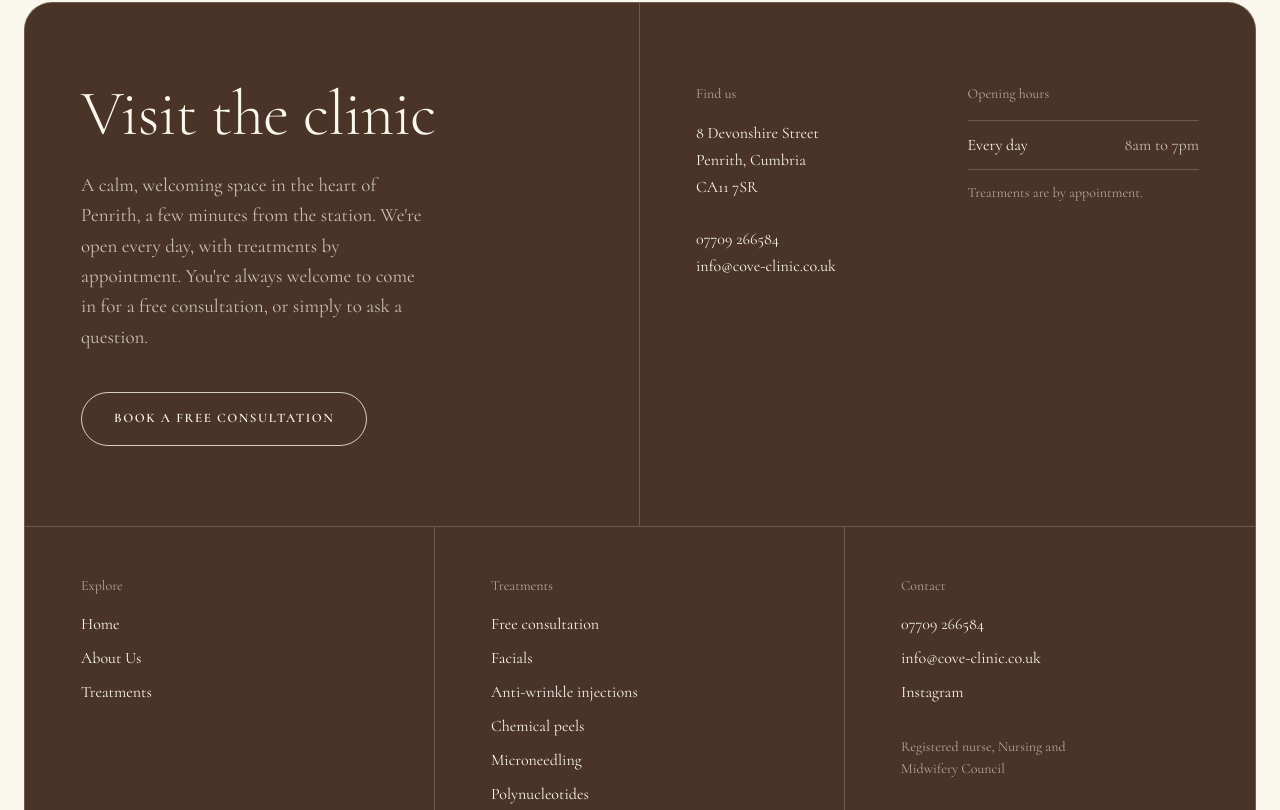
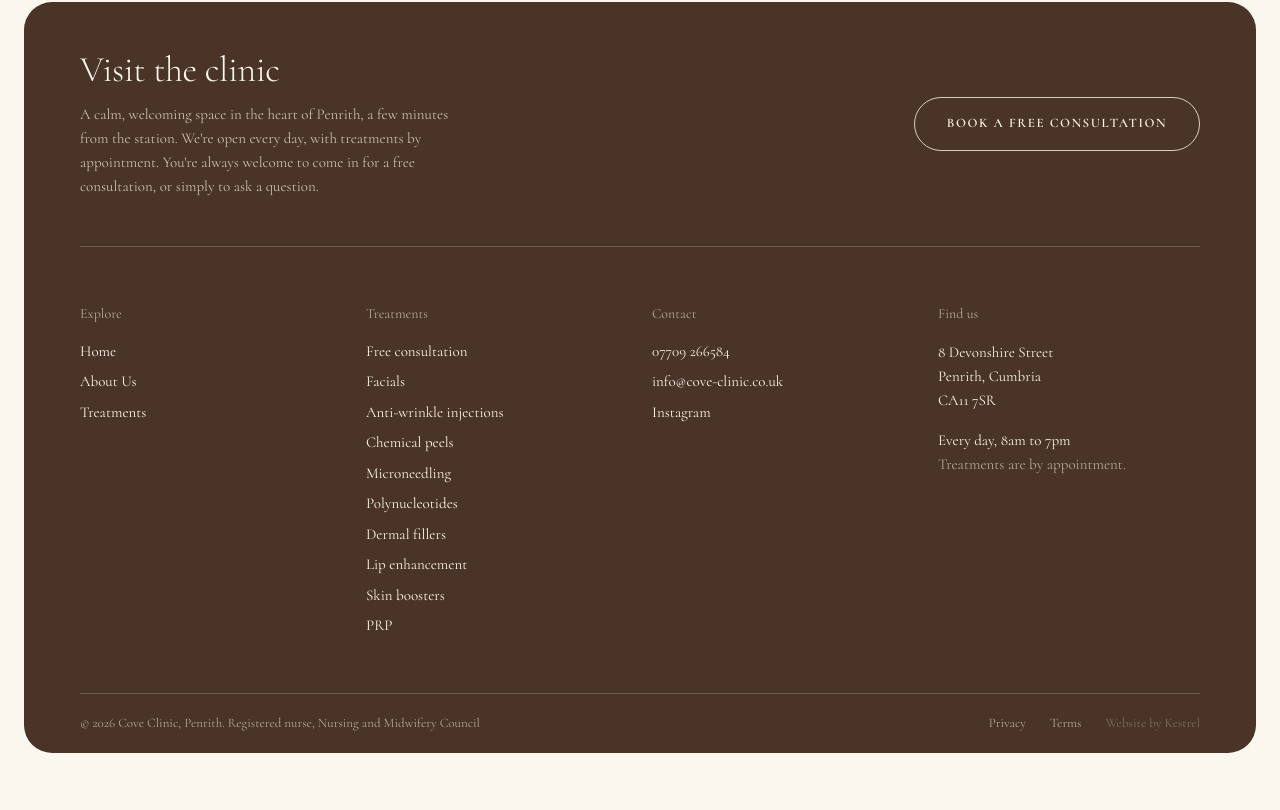
Before and after one commit to coveclinic/cove-clinic-site, a Next.js app: page / in a window 1280 px wide. Shown: the part 7330-8140 px from the top of the page. After the commit the page ends 8107 px from the top, so only its background shows below. Built offline with nearby package versions, Linux system fonts and the light colour scheme.

Commit message:
Smaller, classic footer with a short visit row, no large logo
Co-Authored-By: Claude Opus 5.5 <noreply@anthropic.com>
Claude-Session: https://claude.ai/code/session_017aqwsicqaoQLJQaGZhH3Er

```diff
--- a/components/Footer.tsx
+++ b/components/Footer.tsx
@@ -2,159 +2,113 @@ import Link from "next/link";
 import { footer, nav, site, treatmentsList, visit } from "@/lib/content";
 import { treatmentSlugs } from "@/lib/treatments";
 import { Button } from "@/components/Button";
-import { LogoField } from "@/components/LogoField";
 
-const cell = "border-paper/20";
+const label = "text-[14px] text-paper/60";
+const link = "transition-colors duration-200 hover:text-clay";
 
 /**
- * The page ends in one walnut block, a ruled grid in the manner of Marsea's
- * footer, in text alone. Row one: the invitation on the left, the practical
- * details on the right. Row two: three link columns. Row three: the wordmark
- * set large and filled with a moving colour field. Then a small-print bar.
+ * A classic footer in one walnut block: a short invitation to visit, four link
+ * and detail columns, then a single line of small print beneath one rule.
  */
 export function Footer() {
   const { address } = site;
   return (
-    <footer
-      id={visit.id}
-      aria-labelledby={`${visit.id}-heading`}
-      className="px-3 pb-3 md:px-6 md:pb-6"
-    >
-      <div className="mx-auto max-w-[1392px] overflow-hidden rounded-card border border-paper/20 bg-walnut text-paper">
-        {/* Row one: visit */}
-        <div className="grid lg:grid-cols-12">
-          <div className={`border-b px-7 py-12 md:px-10 md:py-16 lg:col-span-6 lg:border-b-0 lg:border-r lg:px-14 lg:py-20 ${cell}`}>
+    <footer id={visit.id} aria-labelledby={`${visit.id}-heading`} className="px-3 pb-3 md:px-6 md:pb-6">
+      <div className="mx-auto max-w-[1392px] overflow-hidden rounded-card bg-walnut px-7 text-paper md:px-10 lg:px-14">
+        <div className="flex flex-col gap-6 border-b border-paper/20 py-10 md:flex-row md:items-center md:justify-between md:py-12">
+          <div>
             <h2
               id={`${visit.id}-heading`}
-              className="font-display text-[44px] font-light leading-[0.98] tracking-[-0.01em] md:text-[64px]"
+              className="font-display text-[30px] font-light leading-[1.1] tracking-[-0.01em] md:text-[36px]"
             >
               {visit.heading}
             </h2>
-            <p className="mt-6 max-w-[38ch] text-[17px] leading-[1.6] text-paper/72 md:text-[19px]">
-              {visit.body}
-            </p>
-            <div className="mt-10">
-              <Button href={visit.cta.href} label={visit.cta.label} tone="paper" />
-            </div>
+            <p className="mt-3 max-w-[52ch] text-[15px] leading-[1.6] text-paper/72">{visit.body}</p>
           </div>
-          <div className="grid gap-10 px-7 py-12 sm:grid-cols-2 md:px-10 md:py-16 lg:col-span-6 lg:px-14 lg:py-20">
-            <div>
-              <p className="text-[14px] text-paper/60">{footer.addressHeading}</p>
-              <address className="mt-4 not-italic text-[16px] leading-[1.7]">
-                <p>{address.street}</p>
-                <p>
-                  {address.town}, {address.county}
-                </p>
-                <p>{address.postcode}</p>
-              </address>
-              <p className="mt-6 text-[16px] leading-[1.7]">
-                <a href={site.phoneHref} className="hover:text-clay">
-                  {site.phone}
-                </a>
-                <br />
-                <a href={`mailto:${site.email}`} className="hover:text-clay">
-                  {site.email}
-                </a>
-              </p>
-            </div>
-            <div>
-              <p className="text-[14px] text-paper/60">{visit.hoursHeading}</p>
-              <ul className="mt-4 border-t border-paper/20">
-                {site.hours.map((h) => (
-                  <li
-                    key={h.days}
-                    className="flex justify-between gap-6 border-b border-paper/20 py-3 text-[16px]"
-                  >
-                    <span>{h.days}</span>
-                    <span className="text-paper/72">{h.time}</span>
-                  </li>
-                ))}
-              </ul>
-              <p className="mt-3 text-[14px] text-paper/60">{site.hoursNote}</p>
-            </div>
+          <div className="shrink-0">
+            <Button href={visit.cta.href} label={visit.cta.label} tone="paper" />
           </div>
         </div>
-
-        {/* Row two: links */}
-        <div className={`grid border-t sm:grid-cols-3 ${cell}`}>
-          <nav aria-label={footer.explore} className={`px-7 py-10 sm:border-r md:px-10 md:py-12 lg:px-14 ${cell}`}>
-            <p className="text-[14px] text-paper/60">{footer.explore}</p>
-            <ul className="mt-4 flex flex-col gap-2.5 text-[16px]">
+        <div className="grid grid-cols-2 gap-x-6 gap-y-10 py-12 md:py-14 lg:grid-cols-4">
+          <nav aria-label={footer.explore}>
+            <p className={label}>{footer.explore}</p>
+            <ul className="mt-4 flex flex-col gap-2 text-[15px]">
               {nav.links.map((l) => (
                 <li key={l.href}>
-                  <Link href={l.href} className="hover:text-clay">
+                  <Link href={l.href} className={link}>
                     {l.label}
                   </Link>
                 </li>
               ))}
             </ul>
           </nav>
-          <nav aria-label={footer.treatments} className={`border-t px-7 py-10 sm:border-t-0 sm:border-r md:px-10 md:py-12 lg:px-14 ${cell}`}>
-            <p className="text-[14px] text-paper/60">{footer.treatments}</p>
-            <ul className="mt-4 grid grid-cols-2 gap-x-6 gap-y-2.5 text-[16px] md:grid-cols-1">
+          <nav aria-label={footer.treatments}>
+            <p className={label}>{footer.treatments}</p>
+            <ul className="mt-4 flex flex-col gap-2 text-[15px]">
               {treatmentsList.filter((t) => treatmentSlugs.includes(t.href.split("/").pop() ?? "")).map((t) => (
                 <li key={t.href}>
-                  <Link href={t.href} className="hover:text-clay">
+                  <Link href={t.href} className={link}>
                     {t.label}
                   </Link>
                 </li>
               ))}
             </ul>
           </nav>
-          <div className={`border-t px-7 py-10 sm:border-t-0 md:px-10 md:py-12 lg:px-14 ${cell}`}>
-            <p className="text-[14px] text-paper/60">{footer.contact}</p>
-            <ul className="mt-4 flex flex-col gap-2.5 text-[16px]">
+          <div>
+            <p className={label}>{footer.contact}</p>
+            <ul className="mt-4 flex flex-col gap-2 text-[15px]">
               <li>
-                <a href={site.phoneHref} className="hover:text-clay">
+                <a href={site.phoneHref} className={link}>
                   {site.phone}
                 </a>
               </li>
               <li>
-                <a href={`mailto:${site.email}`} className="hover:text-clay">
+                <a href={`mailto:${site.email}`} className={`${link} break-all`}>
                   {site.email}
                 </a>
               </li>
               <li>
-                <a href={footer.instagram.href} className="hover:text-clay" rel="noopener" target="_blank">
+                <a href={footer.instagram.href} className={link} rel="noopener" target="_blank">
                   {footer.instagram.label}
                 </a>
               </li>
             </ul>
-            <p className="mt-8 max-w-[26ch] text-[14px] leading-[1.6] text-paper/60">
-              {footer.registration}
+          </div>
+          <div>
+            <p className={label}>{footer.addressHeading}</p>
+            <address className="mt-4 not-italic text-[15px] leading-[1.6]">
+              {address.street}
+              <br />
+              {address.town}, {address.county}
+              <br />
+              {address.postcode}
+            </address>
+            <p className="mt-4 text-[15px] leading-[1.6]">
+              {site.hours.map((h) => (
+                <span key={h.days} className="block">
+                  {h.days}, {h.time}
+                </span>
+              ))}
+              <span className="block text-paper/60">{site.hoursNote}</span>
             </p>
           </div>
         </div>
 
-        {/* Row three: the wordmark set large, filled with the moving field */}
-        <div className={`border-t px-7 pb-8 pt-10 md:px-10 md:pb-12 md:pt-16 lg:px-14 ${cell}`}>
-          <LogoField className="w-full" />
-        </div>
-
         {/* Small print */}
-        <div className={`grid border-t text-[13px] text-paper/60 sm:grid-cols-3 ${cell}`}>
-          <p className={`px-7 py-4 sm:border-r md:px-10 lg:px-14 ${cell}`}>{footer.copyright}</p>
-          {footer.legal.map((l, i) =>
-            i < footer.legal.length - 1 ? (
-              <Link
-                key={l.href}
-                href={l.href}
-                className={`px-7 py-4 hover:text-paper md:px-10 lg:px-14 sm:border-r ${cell}`}
-              >
+        <div className="flex flex-col gap-3 border-t border-paper/20 py-5 text-[13px] text-paper/60 md:flex-row md:flex-wrap md:items-center md:justify-between">
+          <p>
+            {footer.copyright}. {footer.registration}
+          </p>
+          <div className="flex flex-wrap items-center gap-x-6 gap-y-2">
+            {footer.legal.map((l) => (
+              <Link key={l.href} href={l.href} className="transition-colors duration-200 hover:text-paper">
                 {l.label}
               </Link>
-            ) : (
-              // The last cell carries the site credit on its right, so the three columns still line up.
-              <div key={l.href} className="flex items-center justify-between gap-6 px-7 py-4 md:px-10 lg:px-14">
-                <Link href={l.href} className="hover:text-paper">
-                  {l.label}
-                </Link>
-                <a href={footer.credit.href} className="text-paper/30 transition-colors duration-200 hover:text-paper">
-                  {footer.credit.label}
-                </a>
-              </div>
-            ),
-          )}
+            ))}
+            <a href={footer.credit.href} className="text-paper/30 transition-colors duration-200 hover:text-paper">
+              {footer.credit.label}
+            </a>
+          </div>
         </div>
       </div>
     </footer>
```
